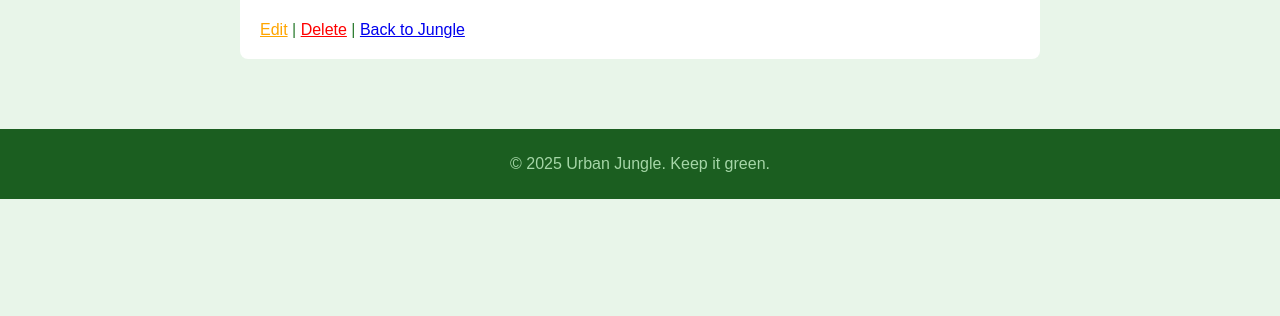
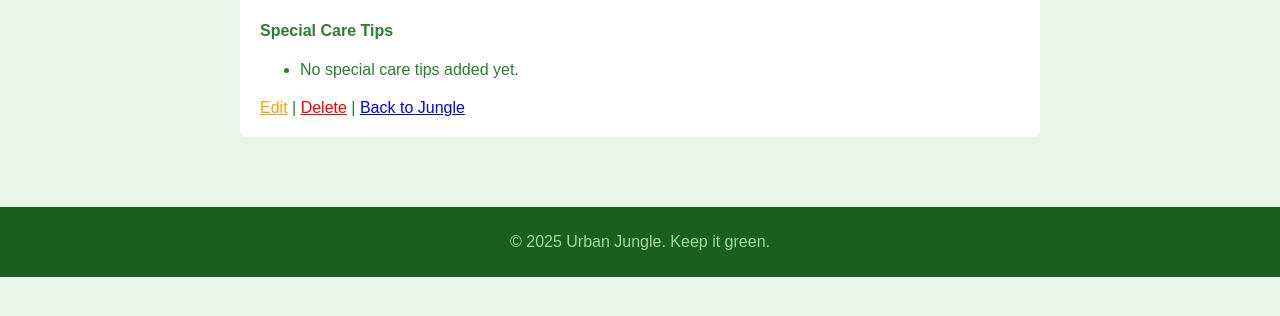
Before and after one commit to lowrybg/urban_jungle, a Django app: template plants/templates/plants/detail_plant.html in a window 1280 px wide. Shown: the part 292-608 px from the top of the page. Run offline with Django 5.2, Linux system fonts and the light colour scheme; the template is opened without the code that fills it, so the values that code supplies are empty.

Commit message:
update plant detail page to show M2M care tips

```diff
--- a/plants/templates/plants/detail_plant.html
+++ b/plants/templates/plants/detail_plant.html
@@ -10,6 +10,15 @@
         <p><strong>Water:</strong> {{ plant.water_needs_ml }}ml / week</p>
         <p><strong>Height:</strong> {{ plant.height_cm }} cm</p>
 
+        <h4>Special Care Tips</h4>
+        <ul>
+            {% for tip in plant.care_tips.all %}
+                <li><strong>{{ tip.title }}</strong>: {{ tip.instructions }}</li>
+            {% empty %}
+                <li>No special care tips added yet.</li>
+            {% endfor %}
+        </ul>
+
         <div style="margin-top: 20px;">
             <a href="{% url 'edit_plant' plant.pk %}" style="color: orange;">Edit</a> |
             <a href="{% url 'delete_plant' plant.pk %}" style="color: red;">Delete</a> |
```
